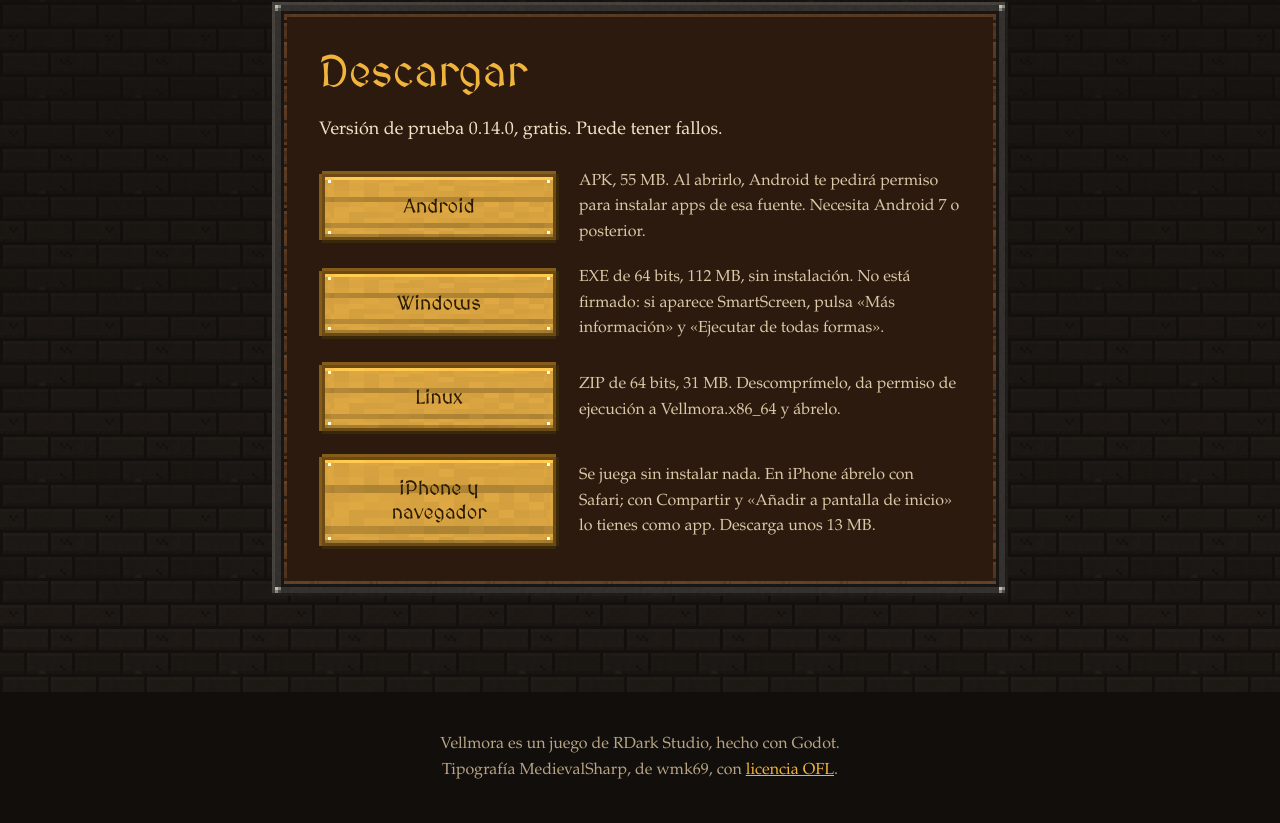
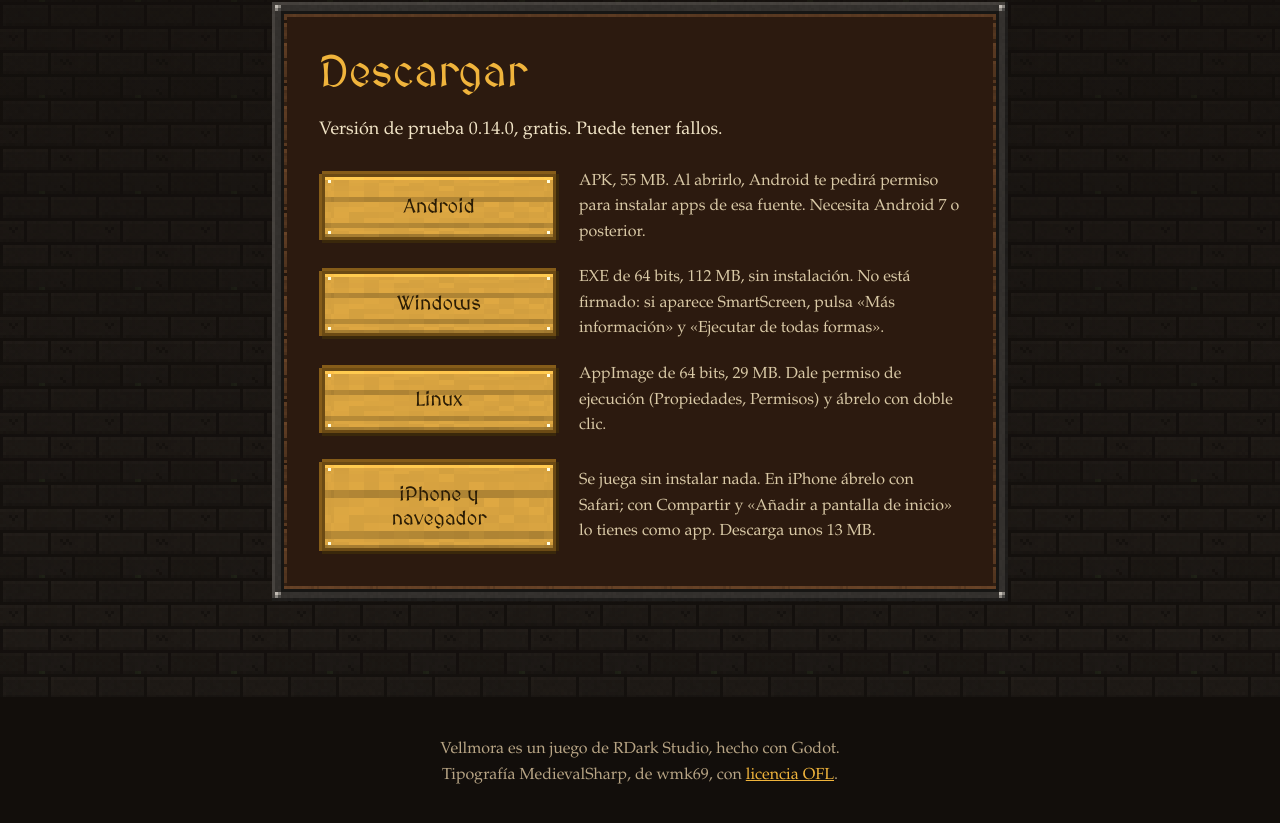
Before and after one commit to RDarkStudio/rdarkstudio.github.io, a plain HTML site: page index.html in a window 1280 px wide. Shown: the part 4622-5445 px from the top of the page. Drawn offline with Linux system fonts and the light colour scheme.

Commit message:
Descarga de Linux en AppImage
Co-Authored-By: Claude Opus 5.5 <noreply@anthropic.com>

```diff
--- a/index.html
+++ b/index.html
@@ -153,7 +153,7 @@
       <ul class="descargas">
         <li><a class="tabla oro" href="https://github.com/RDarkStudio/rdarkstudio.github.io/releases/download/v0.14.0/Vellmora.apk">Android</a><p>APK, 55 MB. Al abrirlo, Android te pedirá permiso para instalar apps de esa fuente. Necesita Android 7 o posterior.</p></li>
         <li><a class="tabla oro" href="https://github.com/RDarkStudio/rdarkstudio.github.io/releases/download/v0.14.0/Vellmora.exe">Windows</a><p>EXE de 64 bits, 112 MB, sin instalación. No está firmado: si aparece SmartScreen, pulsa «Más información» y «Ejecutar de todas formas».</p></li>
-        <li><a class="tabla oro" href="https://github.com/RDarkStudio/rdarkstudio.github.io/releases/download/v0.14.0/Vellmora-linux.zip">Linux</a><p>ZIP de 64 bits, 31 MB. Descomprímelo, da permiso de ejecución a Vellmora.x86_64 y ábrelo.</p></li>
+        <li><a class="tabla oro" href="https://github.com/RDarkStudio/rdarkstudio.github.io/releases/download/v0.14.0/Vellmora.AppImage">Linux</a><p>AppImage de 64 bits, 29 MB. Dale permiso de ejecución (Propiedades, Permisos) y ábrelo con doble clic.</p></li>
         <li><a class="tabla oro" href="jugar/">iPhone y navegador</a><p>Se juega sin instalar nada. En iPhone ábrelo con Safari; con Compartir y «Añadir a pantalla de inicio» lo tienes como app. Descarga unos 13 MB.</p></li>
       </ul>
     </div></div>
```
